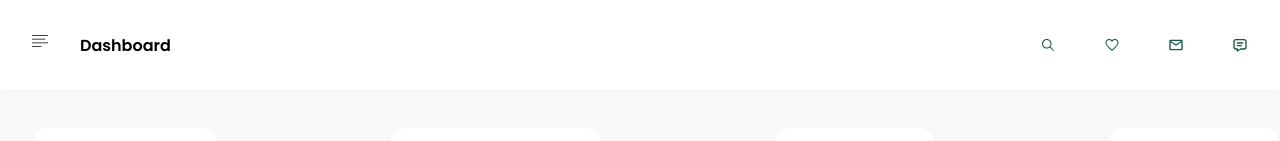
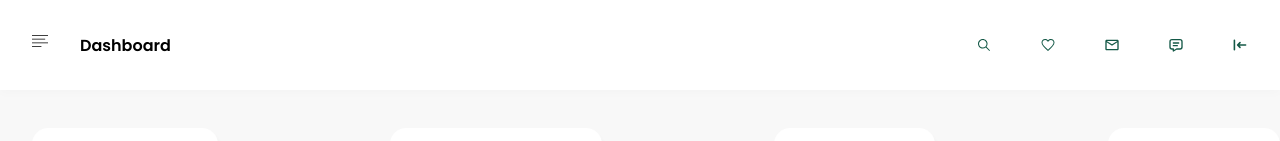
Before and after one commit to LuLuMS0206/Dashboard-Miranda, a React (Vite) app: page / in a window 1280 px wide. Shown: the top 141 px of the page. Built offline with nearby package versions, Linux system fonts and the light colour scheme.

Commit message:
add icons logOut

```diff
--- a/src/components/navbarComponent/navbarComponent.jsx
+++ b/src/components/navbarComponent/navbarComponent.jsx
@@ -8,7 +8,8 @@ import { SlKey } from "react-icons/sl";
 import { TbCalendarCheck } from "react-icons/tb";
 import { BsPerson } from "react-icons/bs";
 import { GrContactInfo } from "react-icons/gr";
-import { NavLink } from "react-router-dom";
+import { NavLink, useNavigate } from "react-router-dom";
+import { HiLogin } from "react-icons/hi";
 
 import {
     MadebyFooterStyles,
@@ -43,9 +44,14 @@ import { ButtonStyles } from "../buttonComponent/buttonComponent";
 // eslint-disable-next-line react/prop-types
 export const NavbarComponent = ({ children }) => {
     const [menuOpen, setIsMenuOpen] = useState(false);
+    const navigate = useNavigate();
 
     const handleClick = () => {
         setIsMenuOpen(!menuOpen);
+    };
+
+    const handleLogoutClick = () => {
+        navigate('/login');
     };
 
     return (
@@ -125,6 +131,8 @@ export const NavbarComponent = ({ children }) => {
                             <IoMdHeartEmpty className="icons" />
                             <MdOutlineMail className="icons" />
                             <TbMessage className="icons" />
+                            <HiLogin className="icons" onClick={handleLogoutClick} />
+
                         </IconStyles>
                     </NavbarTopStyles>
 
--- a/src/pages/LoginPage/loginStyles.js
+++ b/src/pages/LoginPage/loginStyles.js
@@ -5,7 +5,6 @@ export const InputStyled = styled.input`
 border:none;
 background: #f6f6f6;;
 border-radius: 0.75rem;
-
 
 `
 
```
